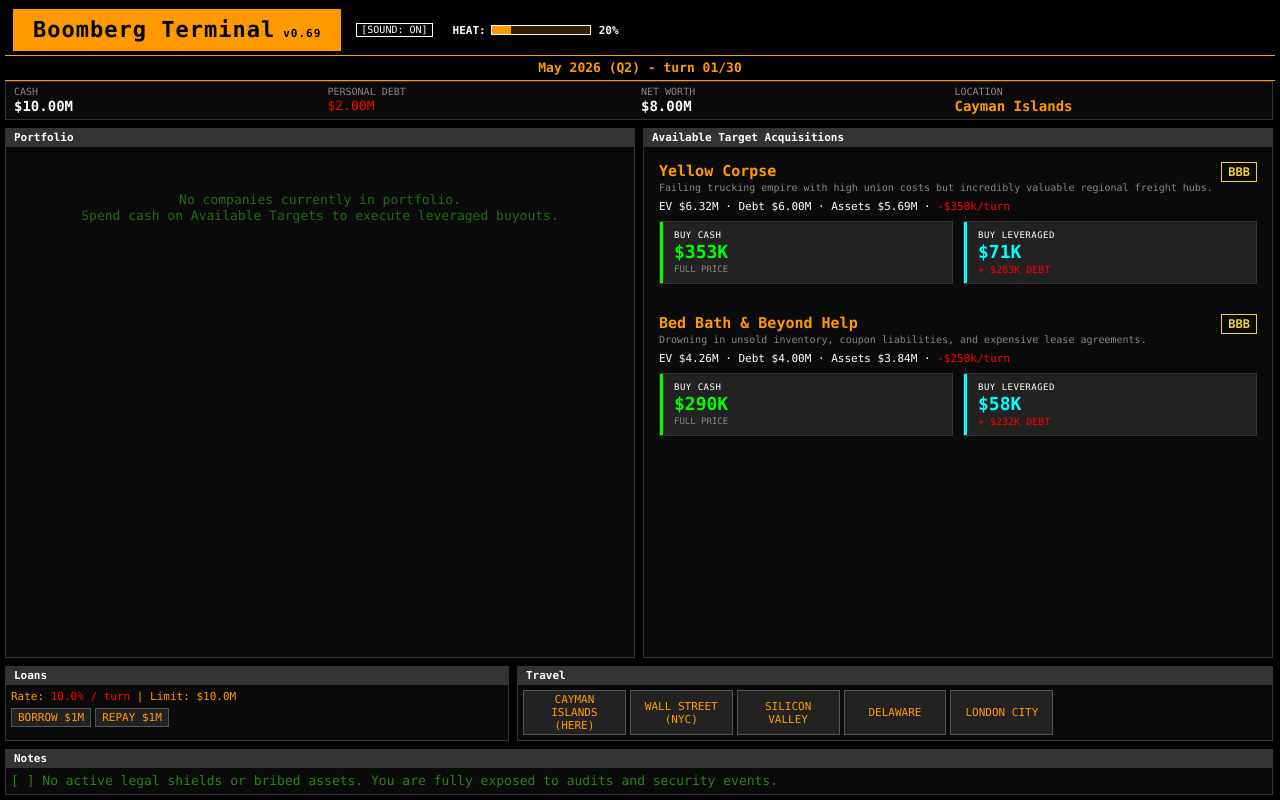
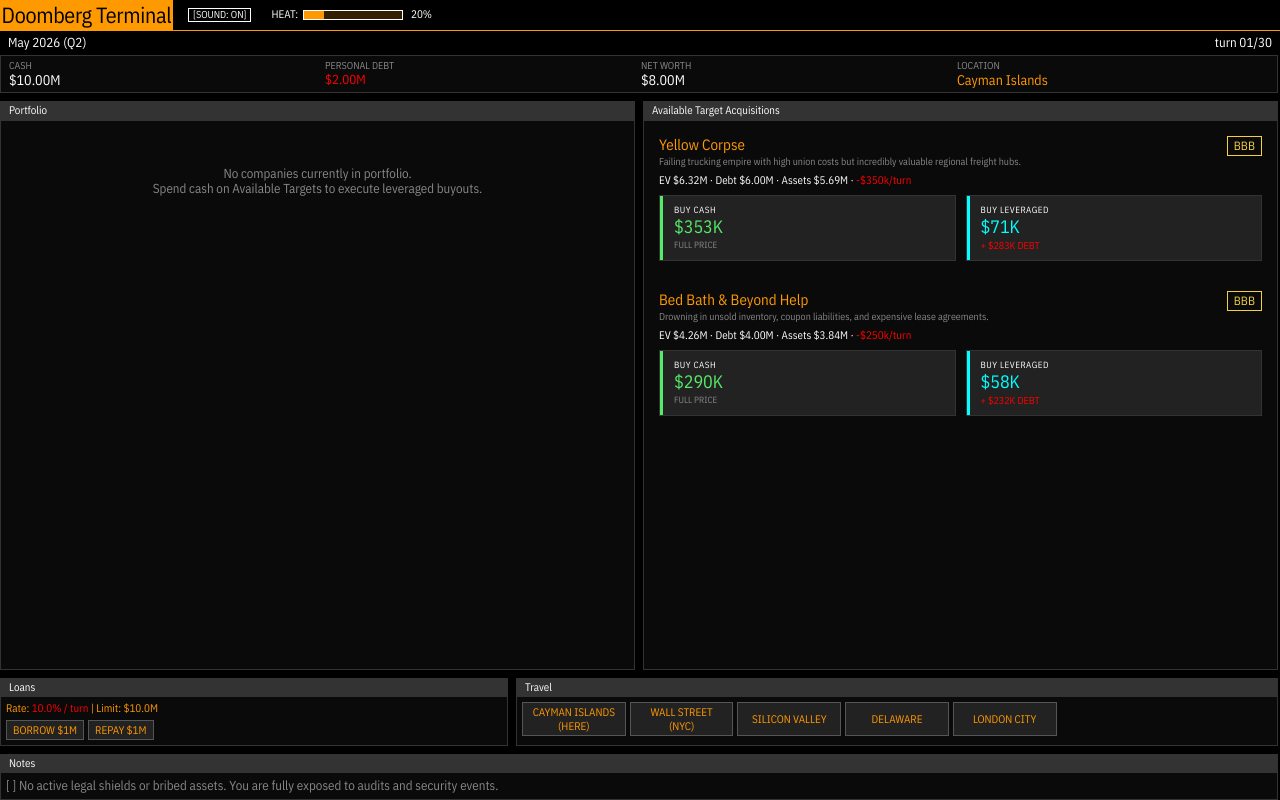
Before and after one commit to TheoA/theoa, a website: page prototype.html in a window 1280 px wide. Drawn offline with nearby package versions, Linux system fonts and the light colour scheme.

Commit message:
Update engine, renderer, and prototype

```diff
--- a/engine.js
+++ b/engine.js
@@ -191,7 +191,7 @@ export function createEngine() {
 
         const text = `After 30 months of ruthless private equity engineering, you have retired from the fund.
                      <br><br><strong>Your Final Net Worth:</strong> <span style='font-size:20px; color:#fff;' class='white-highlight'>${formatMoney(finalNW)}</span>
-                     <br><br><strong>Your Corporate Rank:</strong> <span style='color:#33ff33; font-weight:bold;'>${rankText}</span>
+                     <br><br><strong>Your Corporate Rank:</strong> <span style='color:var(--bb-green); font-weight:300;'>${rankText}</span>
                      <br><br>${evaluationText}
                      <br><br>Can you do better in the next fund?`;
 
--- a/prototype.html
+++ b/prototype.html
@@ -3,21 +3,24 @@
 <head>
     <meta charset="UTF-8">
     <meta name="viewport" content="width=device-width, initial-scale=1.0">
-    <title>Boomberg Terminal v0.69</title>
+    <link rel="preconnect" href="https://fonts.googleapis.com">
+    <link rel="preconnect" href="https://fonts.gstatic.com" crossorigin>
+    <link href="https://fonts.googleapis.com/css2?family=IBM+Plex+Sans+Condensed:wght@400;700&display=swap" rel="stylesheet">
+    <title>Doomberg Terminal</title>
     <style>
         /* Bloomberg Terminal / Pro Finance Aesthetic Styling */
         :root {
             --bb-amber: #ff9900;
             --bb-amber-glow: rgba(255, 153, 0, 0.3);
             --bb-amber-dark: #331f00;
-            --bb-green: #00ff00;
+            --bb-green: rgb(85, 234, 104);
             --bb-red: #ff0000;
             --bb-cyan: #00ffff;
             --bb-white: #ffffff;
             --bg-color: #000000;
             --panel-bg: #0a0a0a;
             --border-color: #333333;
-            --font-stack: "Consolas", "Monaco", "Lucida Console", "Courier New", monospace;
+            --font-stack: "IBM Plex Sans Condensed", sans-serif;
             --bg: #000000;
             --surface: #0a0a0a;
             --border: #333333;
@@ -25,7 +28,7 @@
             --fg: #ff9900;
             --accent: #ff9900;
             --accent2: #00ffff;
-            --success: #00ff00;
+            --success: rgb(85, 234, 104);
             --danger: #ff0000;
         }
 
@@ -56,24 +59,24 @@
             flex-direction: column;
             width: 100%;
             height: 100%;
-            padding: 5px;
+            padding: 0;
             overflow: hidden;
             background: var(--bg-color);
         }
 
         header {
             border-bottom: 1px solid var(--bb-amber);
-            padding: 4px 8px;
+            padding: 0;
             flex-shrink: 0;
         }
 
         .date-bar {
-            border-bottom: 1px solid var(--bb-amber);
             padding: 4px 8px;
             font-size: 13px;
-            font-weight: bold;
-            color: var(--bb-amber);
-            text-align: center;
+            font-weight: 300;
+            color: #fff;
+            display: flex;
+            justify-content: space-between;
             flex-shrink: 0;
         }
 
@@ -81,18 +84,22 @@
             display: flex;
             align-items: center;
             gap: 0;
+            margin: 0;
+            padding: 0;
         }
 
         .terminal-title {
             font-size: 22px;
-            font-weight: bold;
-            letter-spacing: 1px;
+            font-weight: 300;
+            letter-spacing: -0.02rem;
             color: #000000;
             background-color: var(--bb-amber);
-            padding: 8px 20px;
+            padding: 0.1rem;
+            margin: 0;
             display: flex;
             align-items: baseline;
             gap: 8px;
+            white-space: nowrap;
         }
 
         .terminal-title .version {
@@ -117,7 +124,7 @@
             display: flex;
             align-items: center;
             gap: 15px;
-            font-weight: bold;
+            font-weight: 300;
             font-size: 11px;
         }
 
@@ -165,7 +172,7 @@
             flex-direction: column;
         }
         .stat-label { font-size: 10px; color: #888; text-transform: uppercase; }
-        .stat-value { font-size: 14px; font-weight: bold; }
+        .stat-value { font-size: 14px; font-weight: 300; }
 
         .dashboard {
             display: grid;
@@ -200,7 +207,7 @@
             background-color: #333333;
             color: var(--bb-white);
             padding: 2px 8px;
-            font-weight: bold;
+            font-weight: 300;
             font-size: 11px;
             border-bottom: 1px solid var(--border-color);
         }
@@ -225,7 +232,7 @@
         }
 
         .company-name {
-            font-weight: bold;
+            font-weight: 300;
             font-size: 13px;
             color: var(--bb-cyan);
             cursor: pointer;
@@ -275,7 +282,7 @@
         }
 
         .company-name {
-            font-weight: bold;
+            font-weight: 300;
             font-size: 15px;
             color: var(--accent);
             cursor: pointer;
@@ -294,7 +301,7 @@
 
         .viability {
             font-size: 12px;
-            font-weight: bold;
+            font-weight: 300;
             border: 1px solid currentColor;
             padding: 2px 6px;
         }
@@ -362,7 +369,7 @@
 
         .btn-price {
             font-size: 18px;
-            font-weight: bold;
+            font-weight: 300;
             line-height: 1.1;
         }
 
@@ -439,7 +446,7 @@
 
         .modal-header {
             font-size: 16px;
-            font-weight: bold;
+            font-weight: 300;
             border-bottom: 1px solid var(--bb-amber);
             padding-bottom: 5px;
             margin-bottom: 10px;
@@ -492,7 +499,7 @@
 
         .stat-label-modal {
             color: #888;
-            font-weight: bold;
+            font-weight: 300;
             font-size: 10px;
             text-transform: uppercase;
         }
@@ -523,7 +530,7 @@
             background-color: var(--bb-red);
             color: var(--bb-white);
             font-size: 28px;
-            font-weight: bold;
+            font-weight: 300;
             padding: 10px 15px;
             text-transform: uppercase;
             white-space: nowrap;
@@ -576,7 +583,7 @@
         <!-- HEADER -->
         <header>
             <div class="header-title-row">
-                <span class="terminal-title">Boomberg Terminal <span class="version">v0.69</span></span>
+                <span class="terminal-title">Doomberg Terminal</span>
                 <div class="header-info-bar">
                     <div class="sound-toggle" id="sound-toggle">[SOUND: ON]</div>
                     <div class="status-bar">
@@ -593,7 +600,8 @@
         </header>
 
         <div class="date-bar">
-            <span id="date-bar-display">June 2026 (Q1) - turn 01/30</span>
+            <span id="date-bar-display"></span>
+            <span id="turn-display"></span>
         </div>
 
         <div class="main-content">
--- a/renderer.js
+++ b/renderer.js
@@ -152,7 +152,7 @@ function showEventModalFromEngine(eventData) {
         text = "Federal regulators are investigating a string of suspicious dividend recap loans and asset stripping shell networks linked to your fund.";
 
         if (state.upgrades.hasJusticeFriend) {
-            text += "<br><br><span style='color:#33ff33;'>IMMUNITY ACTIVATED: Your funded Supreme Court Justice 'friend' placed an informal call to the regional SEC enforcement office. The investigation is quietly dismissed.</span>";
+            text += "<br><br><span style='color:var(--bb-green);'>IMMUNITY ACTIVATED: Your funded Supreme Court Justice 'friend' placed an informal call to the regional SEC enforcement office. The investigation is quietly dismissed.</span>";
             choices = [{ id: 'close', label: 'CLOSE LAW BOOK AND LAUGH' }];
         } else {
             text += "<br><br>The Department of Justice offers a settlement to bury the charges. Do you pay or call the lawyers?";
@@ -173,7 +173,7 @@ function showEventModalFromEngine(eventData) {
         text = "An angry former factory supervisor who was fired during one of your cost-cutting synergy campaigns has tracked your towncar and pulled a high-powered weapon!";
 
         if (state.upgrades.hasMercSec) {
-            text += "<br><br><span style='color:#33ff33;'>IMMUNITY ACTIVATED: Your elite private mercenary bodyguards instantly return fire with tactical submachine guns. The assailant is neutralized. You sip your Macallan 25 year single-malt in complete safety.</span>";
+            text += "<br><br><span style='color:var(--bb-green);'>IMMUNITY ACTIVATED: Your elite private mercenary bodyguards instantly return fire with tactical submachine guns. The assailant is neutralized. You sip your Macallan 25 year single-malt in complete safety.</span>";
             choices = [{ id: 'close', label: 'WIPE A SPECK OF DUST OFF YOUR ARMANI' }];
         } else {
             text += `<br><br><span class='red-highlight'>You survived the impact, but suffered extreme trauma. Undergoing emergency non-union surgical procedures at a private hospital costs a premium of $2,000,000 cash.</span>`;
@@ -184,7 +184,7 @@ function showEventModalFromEngine(eventData) {
         text = `A national investigative reporter has drafted a highly critical story outlining your asset-stripping techniques, calling you a 'Vampire Squid sucking capital from main street'.`;
 
         if (state.upgrades.ownsNewspaper) {
-            text += `<br><br><span style='color:#33ff33;'>MEDIA SHIELD ACTIVATED: You own 'The Financial Sentinel'. You can order your editors to run a smear campaign on the reporter and kill the story, or let it slide.</span>`;
+            text += `<br><br><span style='color:var(--bb-green);'>MEDIA SHIELD ACTIVATED: You own 'The Financial Sentinel'. You can order your editors to run a smear campaign on the reporter and kill the story, or let it slide.</span>`;
             choices = [
                 { id: 'kill', label: `SPIKE STORY & SMEAR REPORTER (${engine.formatMoney(200000)})` },
                 { id: 'let', label: 'LET STORY PUBLISH (No cost)' }
@@ -343,7 +343,8 @@ function updateUI() {
     const currentYear = state.gameStartYear + Math.floor(totalMonths / 12);
     const quarter = Math.ceil((currentMonth + 1) / 3);
     const monthName = MONTHS[currentMonth];
-    document.getElementById('date-bar-display').innerText = `${monthName} ${currentYear} (Q${quarter}) - turn ${String(state.turn).padStart(2, '0')}/30`;
+    document.getElementById('date-bar-display').innerText = `${monthName} ${currentYear} (Q${quarter})`;
+    document.getElementById('turn-display').innerText = `turn ${String(state.turn).padStart(2, '0')}/30`;
 
     document.getElementById('cash-display').innerText = engine.formatMoney(state.cash);
 
@@ -354,7 +355,7 @@ function updateUI() {
     const nw = engine.calculateNetWorth();
     const nwDisplay = document.getElementById('net-worth-display');
     nwDisplay.innerText = engine.formatMoney(nw);
-    nwDisplay.style.color = nw < 0 ? '#ff3333' : '#fff';
+    nwDisplay.style.color = nw < 0 ? 'var(--bb-red)' : '#fff';
 
     document.getElementById('location-display').innerText = state.location;
 
@@ -402,7 +403,7 @@ function updateUI() {
         }
     }
     if (ownedUpgrades === 0) {
-        upgradesContainer.innerHTML = '<span style="color: rgba(57,255,20,0.5)">[ ] No active legal shields or bribed assets. You are fully exposed to audits and security events.</span>';
+        upgradesContainer.innerHTML = '<span style="color: var(--muted);">[ ] No active legal shields or bribed assets. You are fully exposed to audits and security events.</span>';
     }
 
     // Portfolio
@@ -411,7 +412,7 @@ function updateUI() {
     const owned = state.companies.filter(c => c.isOwned);
 
     if (owned.length === 0) {
-        portfolioContainer.innerHTML = '<p style="text-align: center; color: rgba(57, 255, 20, 0.4); padding-top: 40px;">No companies currently in portfolio.<br>Spend cash on Available Targets to execute leveraged buyouts.</p>';
+        portfolioContainer.innerHTML = '<p style="text-align: center; color: var(--muted); padding-top: 40px;">No companies currently in portfolio.<br>Spend cash on Available Targets to execute leveraged buyouts.</p>';
     } else {
         owned.forEach(c => {
             const item = document.createElement('div');
@@ -426,7 +427,7 @@ function updateUI() {
                     <span class="company-name" onclick="openCompanyModal('${c.id}')">${c.name}</span>${strikeLabel}
                     <div class="company-stats">
                         Valuation: ${engine.formatMoney(c.valuation)} | Company Debt: ${engine.formatMoney(c.debt)} | Viability: ${engine.getViabilityRating(c.viability)}
-                        <br>Flow: <span style="color: ${c.profit < 0 ? '#ff3333' : '#33ff33'}">${c.profit < 0 ? '' : '+'}${engine.formatMoney(c.profit)}/turn</span> | Strip Assets: ${engine.formatMoney(c.assets)}
+                        <br>Flow: <span style="color: ${c.profit < 0 ? 'var(--bb-red)' : 'var(--bb-green)'}">${c.profit < 0 ? '' : '+'}${engine.formatMoney(c.profit)}/turn</span> | Strip Assets: ${engine.formatMoney(c.assets)}
                     </div>
                 </div>
                 <div class="list-item-action">
@@ -443,7 +444,7 @@ function updateUI() {
 
     const visibleAcquisitions = state.availableAcquisitions.filter(c => !c.isOwned);
     if (visibleAcquisitions.length === 0) {
-        acquisitionsContainer.innerHTML = '<p style="text-align: center; color: rgba(57, 255, 20, 0.4); padding-top: 40px;">No targets available in this hub.<br>Travel to alternate markets to scout fresh targets.</p>';
+        acquisitionsContainer.innerHTML = '<p style="text-align: center; color: var(--bb-green); opacity: 0.4; padding-top: 40px;">No targets available in this hub.<br>Travel to alternate markets to scout fresh targets.</p>';
     } else {
         visibleAcquisitions.forEach(c => {
             const equityVal = Math.max(0, c.valuation - c.debt);
@@ -502,7 +503,7 @@ window.openCompanyModal = function(companyId) {
 
     const profDisplay = document.getElementById('modal-company-profit');
     profDisplay.innerText = `${c.profit < 0 ? '' : '+'}${engine.formatMoney(c.profit)} / turn`;
-    profDisplay.style.color = c.profit < 0 ? '#ff3333' : '#33ff33';
+    profDisplay.style.color = c.profit < 0 ? 'var(--bb-red)' : 'var(--bb-green)';
 
     document.getElementById('btn-modal-strip').disabled = (c.assets <= 0);
     document.getElementById('btn-modal-recap').disabled = (c.valuation <= 0);
```
